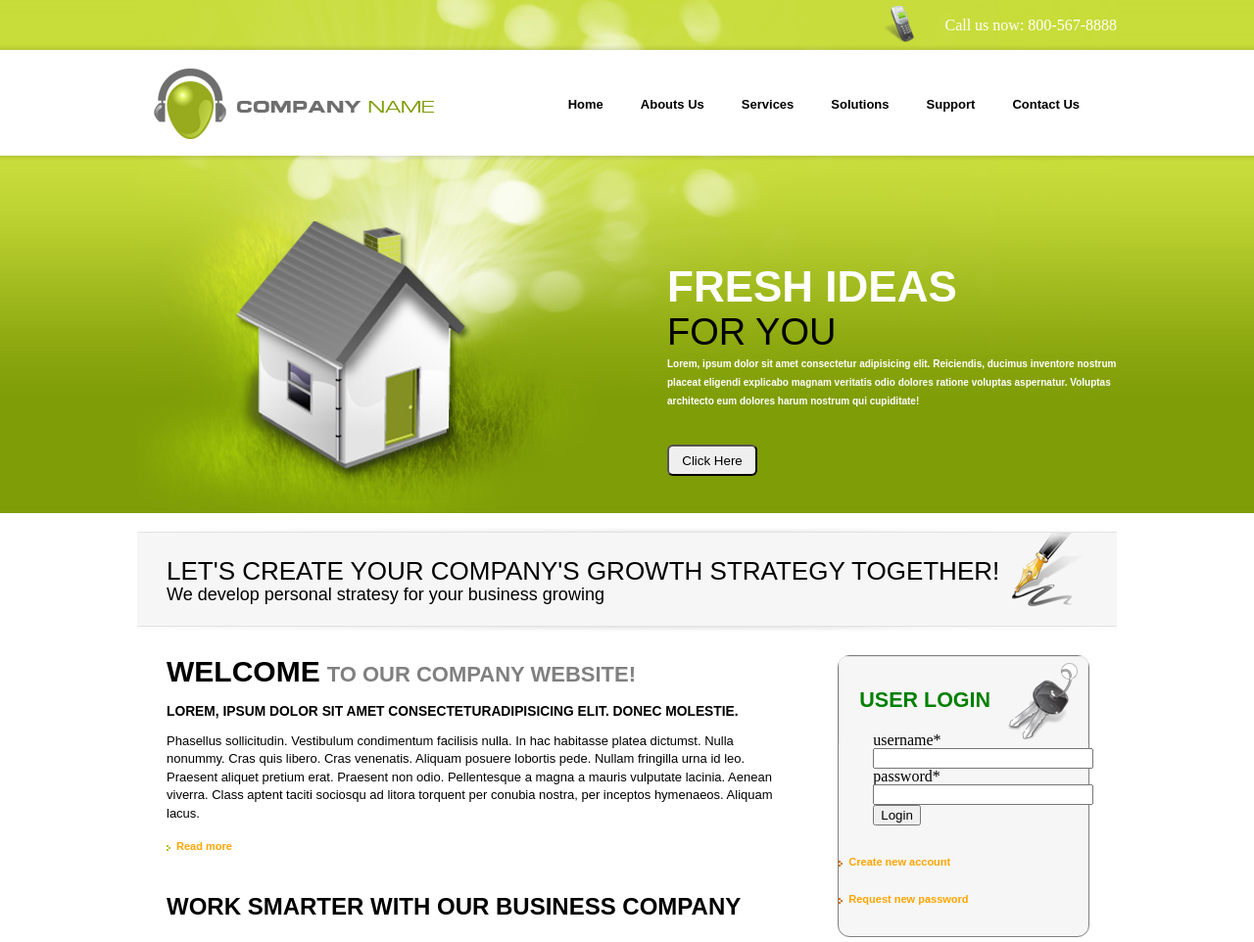
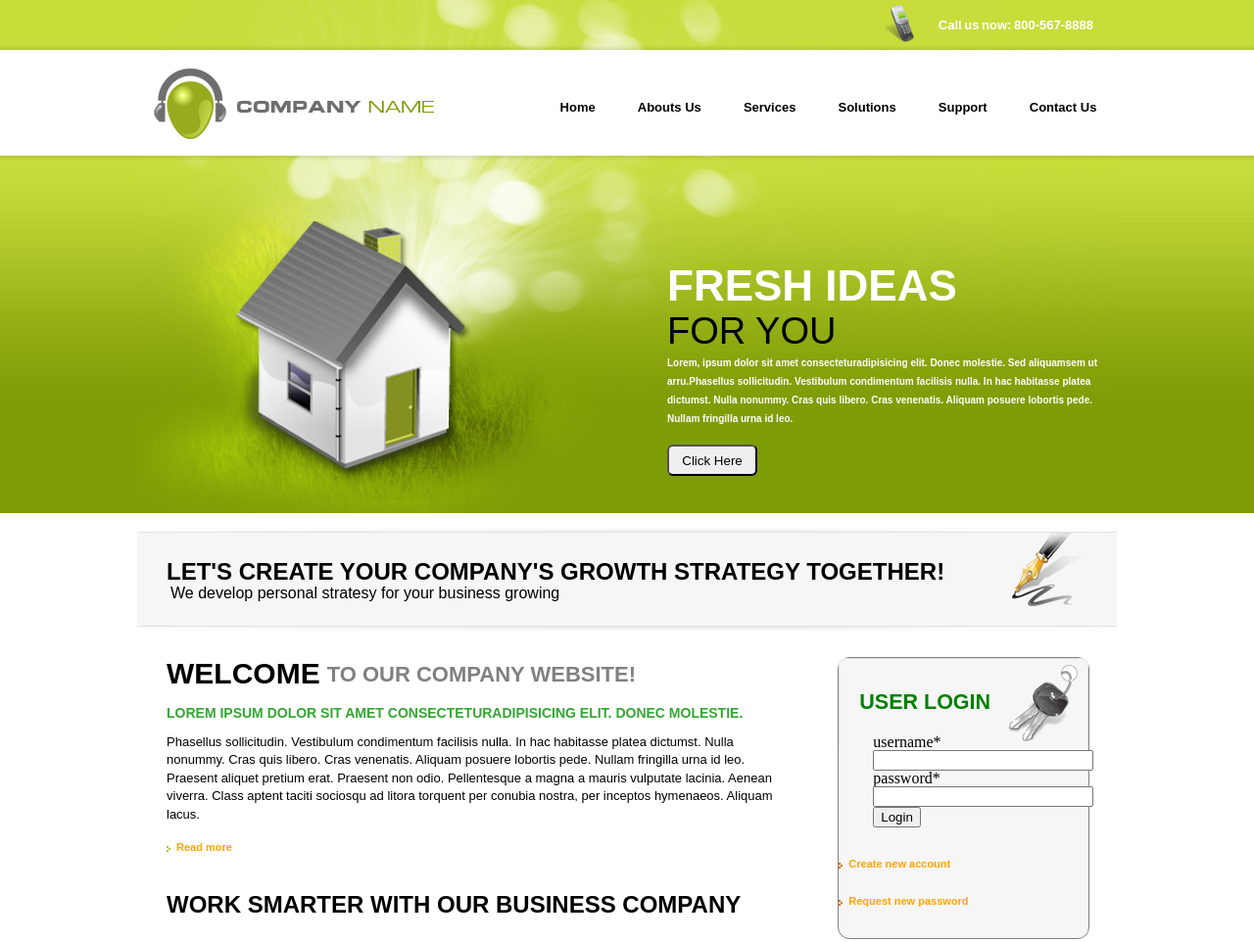
Before and after one commit to Igor-R64/Task-css2, a plain HTML site: page index.html in a window 1280 px wide. Shown: the top 962 px of the page at 98% size. Drawn offline with Linux system fonts and the light colour scheme; files whose address does not match are found by name.

Commit message:
fixed banner

```diff
--- a/index.html
+++ b/index.html
@@ -38,11 +38,9 @@
                     <P>FOR YOU</P>
                 </div>
                 <div class="banner_text">
-                    <P>Lorem, ipsum dolor sit amet consectetur adipisicing elit.
-                         Reiciendis, ducimus inventore nostrum placeat eligendi
-                         explicabo magnam veritatis odio dolores ratione voluptas
-                         aspernatur. Voluptas architecto eum dolores harum nostrum
-                         qui cupiditate!</P>
+                    <P>Lorem, ipsum dolor sit amet consecteturadipisicing elit. Donec molestie. Sed aliquamsem ut arru.Phasellus sollicitudin. Vestibulum condimentum facilisis nulla. In hac habitasse platea dictumst.
+                        Nulla nonummy. Cras quis libero. Cras venenatis. Aliquam posuere lobortis pede.
+                        Nullam fringilla urna id leo.</P>
                 </div>
                 <button class="banner_button">
                     Click Here
@@ -72,7 +70,7 @@
                     </div>
                     <div class="maincontents_content-heading-text">
                         <p class="maincontents_content-heading-text-heading">
-                            Lorem, ipsum dolor sit amet consecteturadipisicing elit. Donec molestie.
+                            Lorem ipsum dolor sit amet consecteturadipisicing elit. Donec molestie.
                         </p>
                         <p class="maincontents_content-heading-text-description">
                             Phasellus sollicitudin. Vestibulum condimentum facilisis nulla. In hac habitasse platea dictumst.
--- a/style/components/banner.css
+++ b/style/components/banner.css
@@ -25,7 +25,7 @@
 .banner_text {
     font-size: 10px;
     color: white;
-    margin-bottom: 35px;
+    margin-bottom: 17px;
     font-weight: 600;
     line-height: 19px;
 }
--- a/style/components/footer.css
+++ b/style/components/footer.css
@@ -25,5 +25,4 @@
     left: 0;
     z-index: -1;
     right: 0;
-    bottom: -515px;
 }
--- a/style/components/header.css
+++ b/style/components/header.css
@@ -14,9 +14,13 @@
 }
 
 .header_top-call {
-    top: 10px;
-    right: 5px;
+    font-weight: 900;
+    font-size: 13px;
+    word-spacing: -1px;
+    margin-bottom: 2px;
+    margin-right: 24px;
     color: white;
+    font-family: var(--font-family-navigation);
 }
 
 
@@ -33,10 +37,16 @@
 
 .header_navigation-item {
     display: flex;
+    width: 591px;
+    justify-content: flex-start;
+    height: 107px;
+    justify-content: space-around;
+    align-items: center;
+    margin-top: 6px;
 }
 
 .navigation-item {
-    margin-right: 38px;
+    margin: 29px 0;
     font-weight:bold;
     font-family: var(--font-family-navigation);
     font-size: var(--font-size-navigation);
@@ -45,11 +55,13 @@
 .item {
     color: black;
     text-decoration: none;
+    padding: 10px 20px 13px 22px;
 }
 
 .item:hover {
     color: white;
-    background: url(../../img/contact_hover.jpg);
+    background: url(../../img/contact_hover.jpg) no-repeat;
+
 }
 
 .wrapper_bg {
--- a/style/components/maincontent.css
+++ b/style/components/maincontent.css
@@ -10,13 +10,15 @@
     margin-left: 30px;
 }
 .maincontent_h1 {
-    font-size: 26px;
-    margin-top: 45px;
+    font-size: 24px;
+    margin-top: 47px;
+    font-weight: 600;
 }
 
 .maincontent_p {
-    font-size: 18px;
-    margin-top: 2px
+    font-size: 16px;
+    margin-top: 2px;
+    margin-left: 4px;
 }
 
 
@@ -48,16 +50,17 @@
     font-weight: 600;
     font-family: var(--font-family-navigation);
     padding-left: 7px;
-    padding-top: 39px;
+    padding-top: 37px;
     color: gray;
 }
 
 .maincontents_content-heading-text-heading {
-    margin-top: 19px;
+    margin-top: 18px;
     font-family: arial;
     text-transform: uppercase;
-    font-size: 13.8px;
+    font-size: 14px;
     font-weight: 600;
+    color: rgb(52, 167, 52);
 }
 .maincontents_content-heading-text-description {
     width: 642px;
@@ -112,12 +115,12 @@
     font-size: 24px;
     font-weight: 600;
     font-family: var(--font-family-navigation);
-    margin-top: 26px;
+    margin-top: 23px;
 }
 
 .maincontents_content-subtitle-work-text-description {
     width: 642px;
-    margin-top: 30px;
+    margin-top: 29px;
     font-family: arial;
     font-size: 13px;
     line-height: 142%;
```
